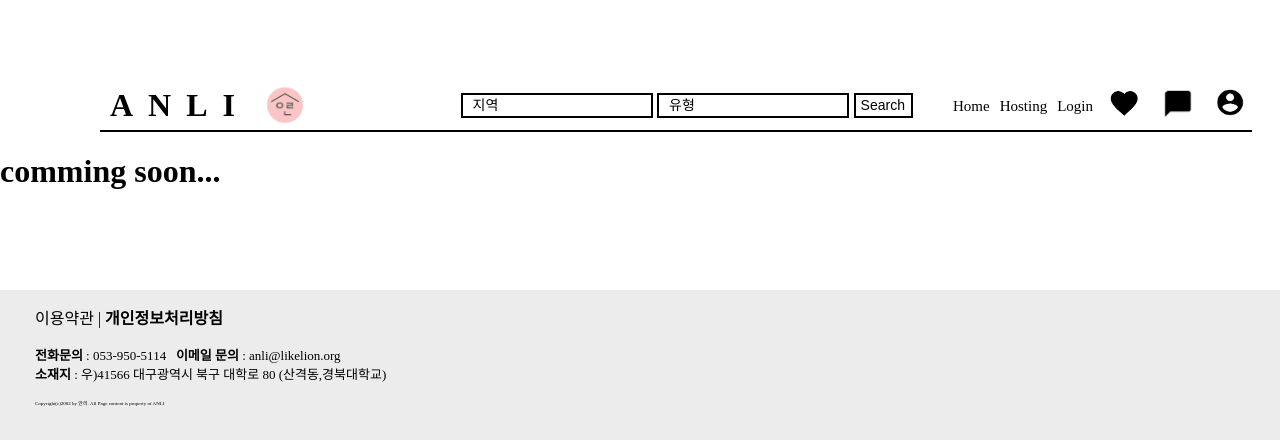
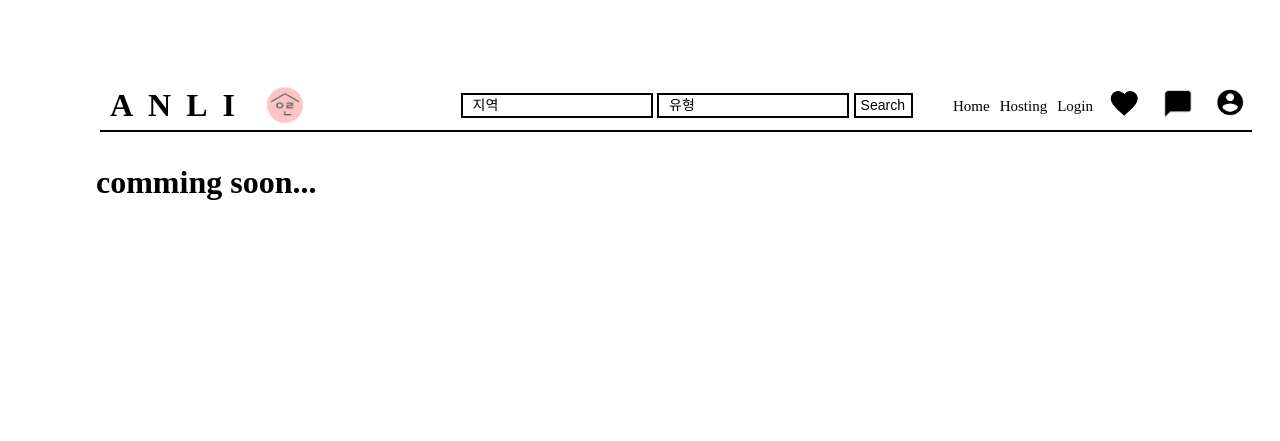
Before and after one commit to miloul/ANLI, a Django app: page /message/ in a window 1280 px wide. Shown: the top 441 px of the page. Run offline with Django 4.2, Linux system fonts and the light colour scheme.

Commit message:
message update

```diff
--- a/anliproject/anli/templates/message.html
+++ b/anliproject/anli/templates/message.html
@@ -49,7 +49,7 @@
             </div>
     </div>
     <!-- message -->
-    <h1>comming soon...</h1>
+    <h1 style="margin-left:6rem; margin-top:2rem; margin-bottom:20rem;">comming soon...</h1>
     <!-- footer -->
     <footer>
         <div class="footer-container">
```
Also changed, not shown: anliproject/db.sqlite3.
